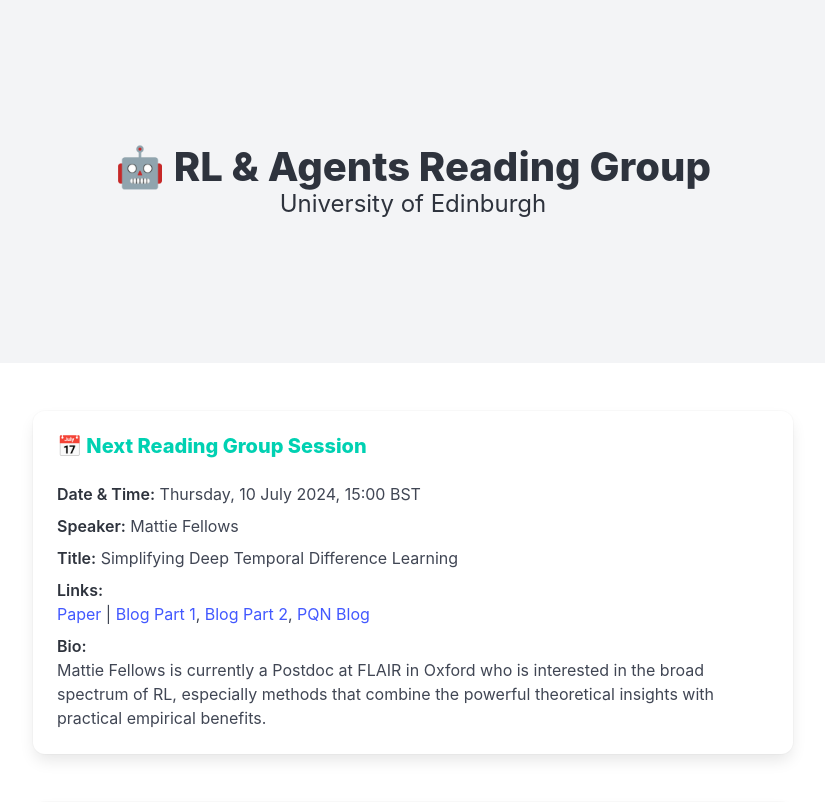
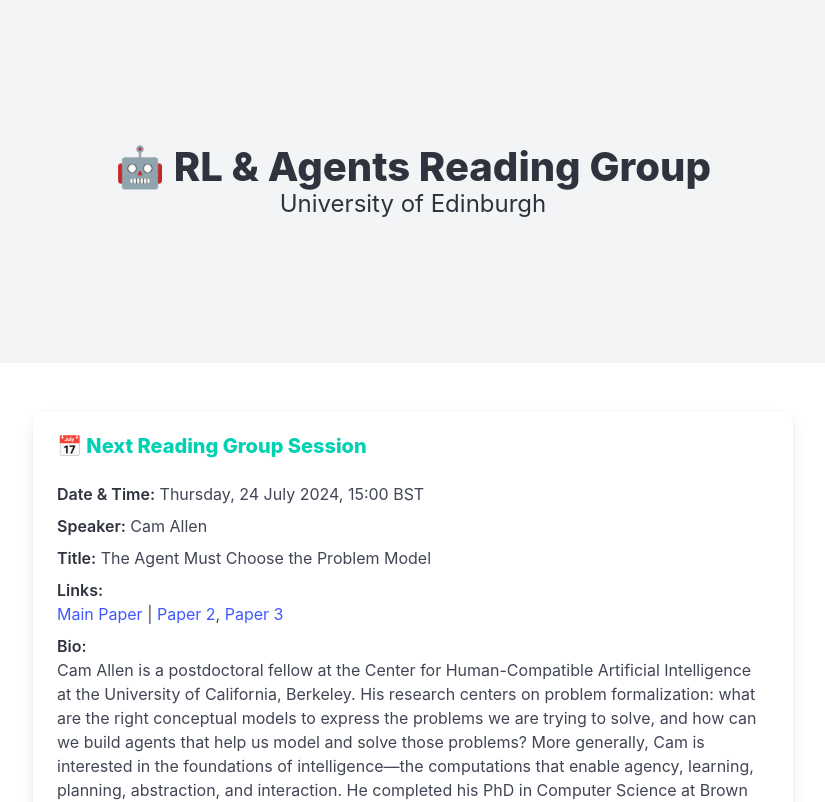
Before and after one commit to edinburgh-rl/edinburgh-rl.github.io, a Next.js app: page /reading-group in a window 1280 px wide. Shown: the top 802 px of the page, without its empty margins (227-1052 px from the left). Built offline with nearby package versions, Linux system fonts and the light colour scheme.

Commit message:
chore: rg  24/07/2025

```diff
--- a/app/reading-group/page.tsx
+++ b/app/reading-group/page.tsx
@@ -46,56 +46,45 @@
                   <h3 className="title is-5 has-text-primary">📅 Next Reading Group Session</h3>
                   <div className="content">
                     <p className="mb-2">
-                      <strong>Date &amp; Time:</strong> <span>Thursday, 10 July 2024, 15:00 BST</span>
+                      <strong>Date &amp; Time:</strong> <span>Thursday, 24 July 2024, 15:00 BST</span>
                     </p>
                     <p className="mb-2">
-                      <strong>Speaker:</strong> Mattie Fellows
+                      <strong>Speaker:</strong> Cam Allen
                     </p>
                     <p className="mb-2">
-                      <strong>Title:</strong> Simplifying Deep Temporal Difference Learning
+                      <strong>Title:</strong> The Agent Must Choose the Problem Model
                     </p>
                     <p className="mb-2">
                       <strong>Links:</strong><br />
                       <a
-                        href="https://arxiv.org/abs/2407.04811"
+                        href="https://camallen.net/files/lambda_discrepancy.pdf"
                         target="_blank"
                         rel="noopener noreferrer"
                         className="has-text-link"
                       >
-                        Paper
+                        Main Paper
                       </a>
                       {' | '}
                       <a
-                        href="https://blog.foersterlab.com/fixing-td-part-1/"
+                        href="https://camallen.net/files/markov_state_abstractions.pdf"
                         target="_blank"
                         rel="noopener noreferrer"
                         className="has-text-link"
                       >
-                        Blog Part 1
+                        Paper 2
                       </a>
                       {', '}
                       <a
-                        href="https://blog.foersterlab.com/fixing-td-part-2/"
+                        href="https://camallen.net/files/traj_abstr_preprint.pdf"
                         target="_blank"
                         rel="noopener noreferrer"
                         className="has-text-link"
                       >
-                        Blog Part 2
-                      </a>
-                      {', '}
-                      <a
-                        href="https://mttga.github.io/posts/pqn/"
-                        target="_blank"
-                        rel="noopener noreferrer"
-                        className="has-text-link"
-                      >
-                        PQN Blog
+                        Paper 3
                       </a>
                     </p>
-                    <p>
                       <strong>Bio:</strong><br />
-                      Mattie Fellows is currently a Postdoc at FLAIR in Oxford who is interested in the broad spectrum of RL, especially methods that combine the powerful theoretical insights with practical empirical benefits.
-                    </p>
+                      Cam Allen is a postdoctoral fellow at the Center for Human-Compatible Artificial Intelligence at the University of California, Berkeley. His research centers on problem formalization: what are the right conceptual models to express the problems we are trying to solve, and how can we build agents that help us model and solve those problems? More generally, Cam is interested in the foundations of intelligence—the computations that enable agency, learning, planning, abstraction, and interaction. He completed his PhD in Computer Science at Brown University in 2023, where he studied structured abstractions for general-purpose decision making, and he co-taught Berkeley's introductory AI course in spring 2024.
                   </div>
                 </div>
               </div>
```
